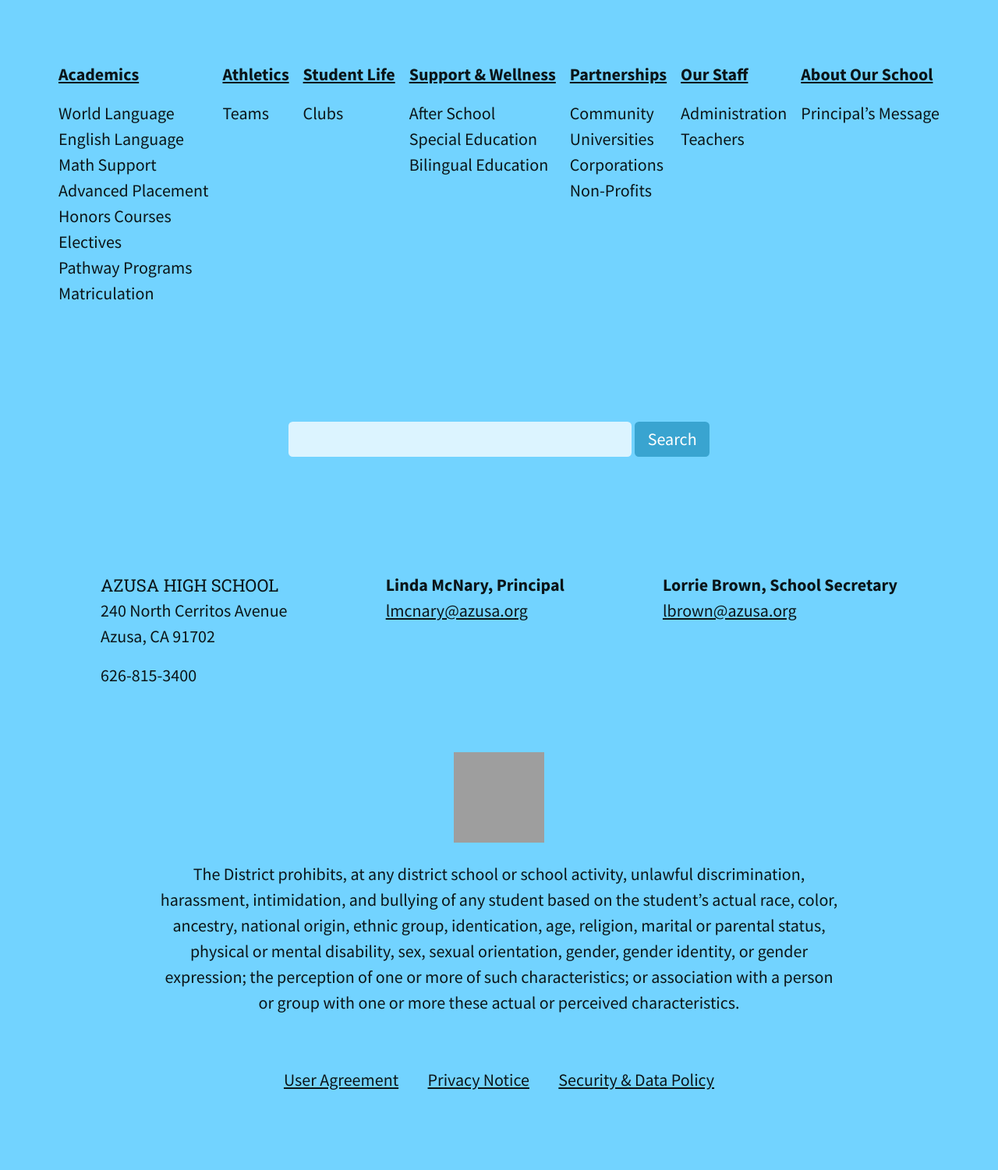
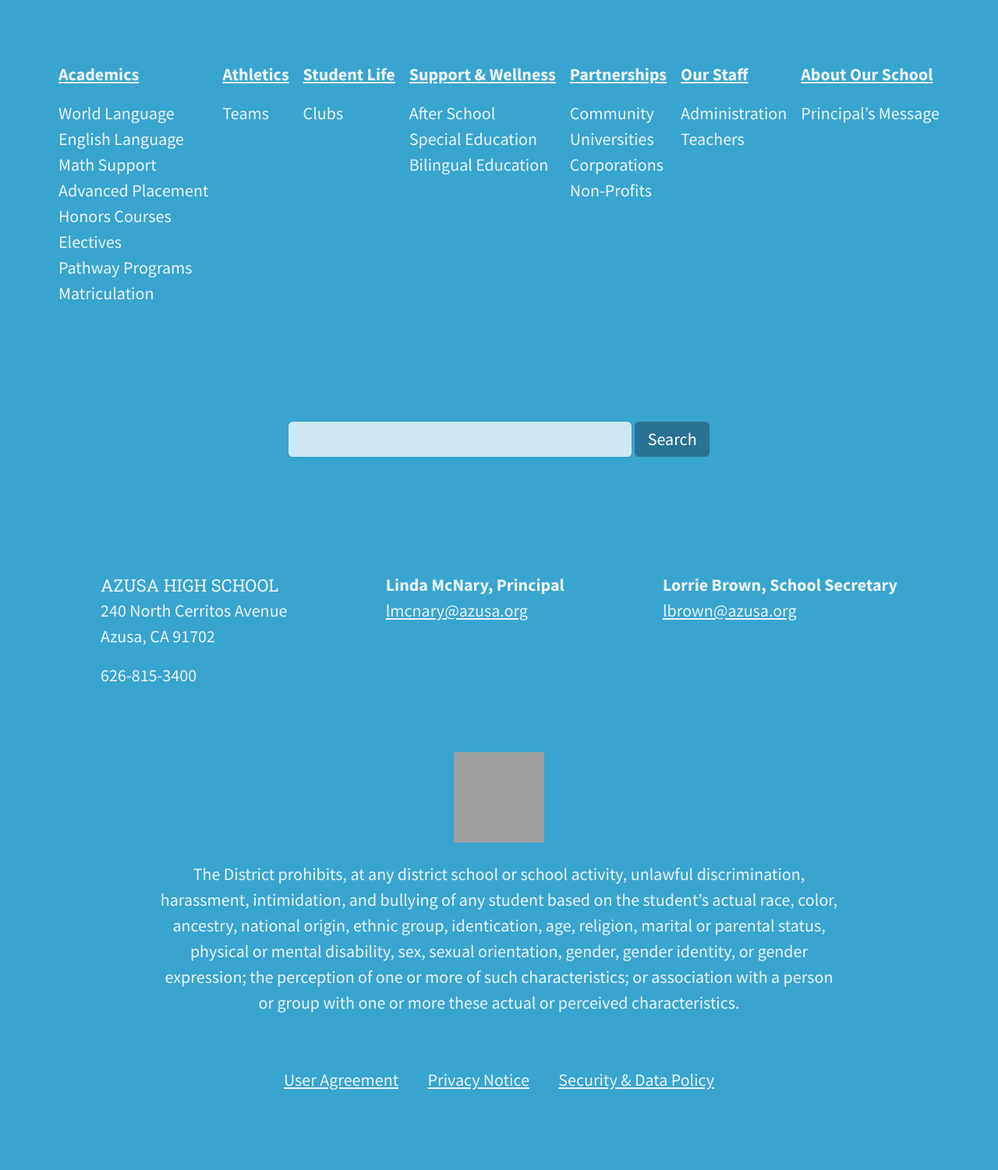
Before and after one commit to jimthoburn/azusa, a Jekyll site: the page built from index.markdown, in a window 1280 px wide. Shown: the part 3938-5439 px from the top of the page at 78% size. Built offline with Jekyll 4.4.1, drawn with Linux system fonts in a browser that asks for light colours; grey boxes are pictures that could not be loaded.

Commit message:
Update footer color

```diff
--- a/_css/color.css
+++ b/_css/color.css
@@ -38,6 +38,10 @@
   }
   body > nav,
   body > footer {
-    background-color: var(--lighter-blue);
+    background-color: var(--light-blue);
     color: rgba(0, 0, 0, 0.9);
+    color: rgba(255, 255, 255, 0.9);
   }
+  body > nav button {
+    background-color: rgba(0, 0, 0, 0.3);
+  }
--- a/css/shared.css
+++ b/css/shared.css
@@ -29,8 +29,13 @@
 
   body > nav,
   body > footer {
-    background-color: rgb(114, 211, 255);
+    background-color: rgb(57, 164, 208);
     color: rgba(0, 0, 0, 0.9);
+    color: rgba(255, 255, 255, 0.9);
+  }
+
+  body > nav button {
+    background-color: rgba(0, 0, 0, 0.3);
   }
 
   /* =Type
```
Also changed, not shown: 1 other file.
